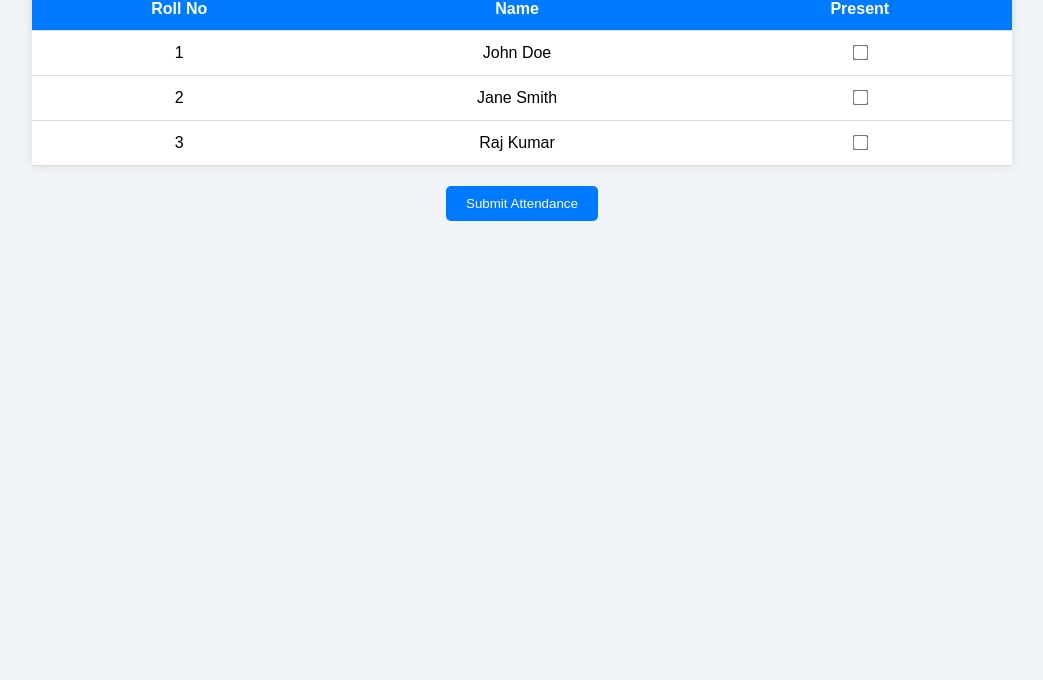
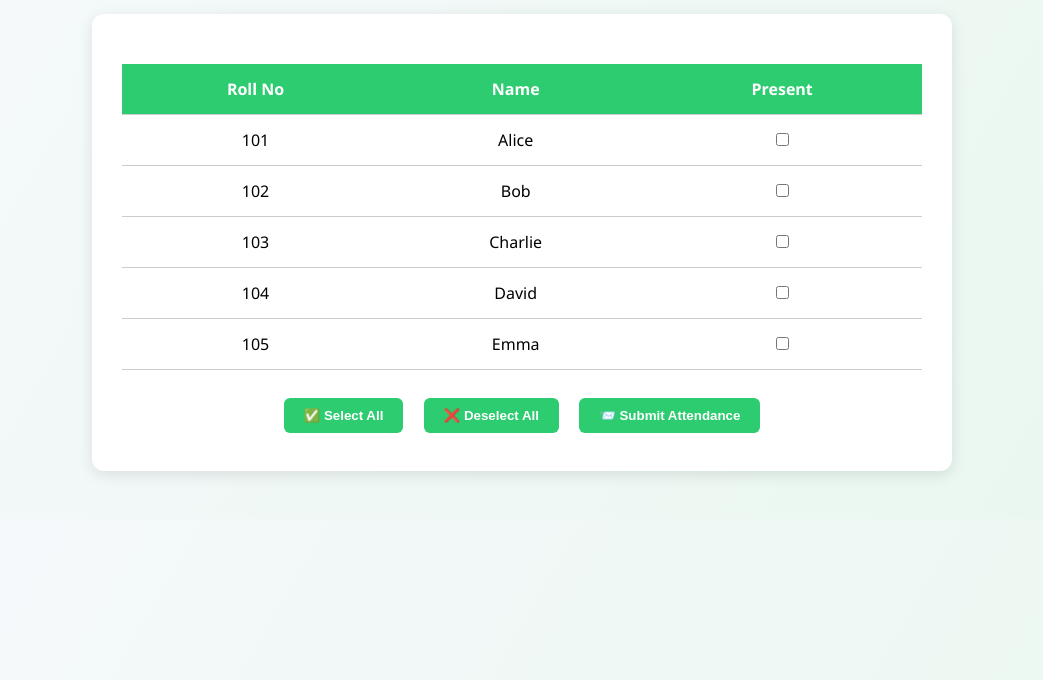
Before and after one commit to PonKathir-M/Student_Attendance, a plain HTML site: page index.html in a window 1280 px wide. Shown: the part 120-800 px from the top of the page, without its empty margins (118-1161 px from the left). Drawn offline with Linux system fonts and the light colour scheme.

Commit message:
Update index.html

```diff
--- a/index.html
+++ b/index.html
@@ -1,56 +1,69 @@
 <!DOCTYPE html>
 <html lang="en">
 <head>
-  <meta charset="UTF-8">
+  <meta charset="UTF-8" />
+  <meta name="viewport" content="width=device-width, initial-scale=1.0"/>
   <title>Student Attendance</title>
   <style>
     body {
-      font-family: Arial, sans-serif;
-      background: #f0f4f8;
-      padding: 20px;
+      font-family: "Segoe UI", sans-serif;
+      background: linear-gradient(120deg, #f6f9fc, #e9f7ef);
+      padding: 40px;
     }
     h1 {
       text-align: center;
-      color: #333;
+      color: #2c3e50;
+    }
+    form {
+      max-width: 800px;
+      margin: auto;
+      background: #fff;
+      padding: 30px;
+      border-radius: 12px;
+      box-shadow: 0 4px 15px rgba(0, 0, 0, 0.1);
     }
     table {
-      width: 80%;
-      margin: 0 auto;
+      width: 100%;
       border-collapse: collapse;
-      background: white;
-      box-shadow: 0 0 10px rgba(0,0,0,0.1);
+      margin-top: 20px;
     }
     th, td {
-      padding: 12px;
+      padding: 14px;
       text-align: center;
-      border-bottom: 1px solid #ddd;
+      border-bottom: 1px solid #ccc;
     }
     th {
-      background-color: #007BFF;
-      color: white;
+      background: #2ecc71;
+      color: #fff;
     }
-    input[type="checkbox"] {
-      transform: scale(1.2);
+    tr:hover {
+      background: #f1f1f1;
+    }
+    .btn-group {
+      text-align: center;
+      margin-top: 20px;
     }
     button {
-      display: block;
-      margin: 20px auto;
       padding: 10px 20px;
-      background: #007BFF;
+      margin: 8px;
+      border: none;
+      border-radius: 6px;
+      background: #2ecc71;
       color: white;
-      border: none;
+      font-weight: bold;
       cursor: pointer;
-      border-radius: 5px;
+      transition: background 0.3s;
     }
     button:hover {
-      background: #0056b3;
+      background: #27ae60;
+    }
+    .present {
+      background-color: #d4edda !important;
     }
   </style>
 </head>
 <body>
-
-  <h1>Student Attendance Sheet</h1>
-
+  <h1>📋 Student Attendance Form</h1>
   <form id="attendanceForm">
     <table>
       <thead>
@@ -61,41 +74,19 @@
         </tr>
       </thead>
       <tbody>
-        <tr>
-          <td>1</td>
-          <td>John Doe</td>
-          <td><input type="checkbox" name="attendance1"></td>
-        </tr>
-        <tr>
-          <td>2</td>
-          <td>Jane Smith</td>
-          <td><input type="checkbox" name="attendance2"></td>
-        </tr>
-        <tr>
-          <td>3</td>
-          <td>Raj Kumar</td>
-          <td><input type="checkbox" name="attendance3"></td>
-        </tr>
-        <!-- Add more rows as needed -->
+        <tr><td>101</td><td>Alice</td><td><input type="checkbox"/></td></tr>
+        <tr><td>102</td><td>Bob</td><td><input type="checkbox"/></td></tr>
+        <tr><td>103</td><td>Charlie</td><td><input type="checkbox"/></td></tr>
+        <tr><td>104</td><td>David</td><td><input type="checkbox"/></td></tr>
+        <tr><td>105</td><td>Emma</td><td><input type="checkbox"/></td></tr>
       </tbody>
     </table>
-
-    <button type="submit">Submit Attendance</button>
+    <div class="btn-group">
+      <button type="button" id="selectAll">✅ Select All</button>
+      <button type="button" id="deselectAll">❌ Deselect All</button>
+      <button type="submit">📨 Submit Attendance</button>
+    </div>
   </form>
-
-  <script>
-    document.getElementById("attendanceForm").addEventListener("submit", function(e) {
-      e.preventDefault();
-      const rows = document.querySelectorAll("tbody tr");
-      let report = "";
-      rows.forEach((row, index) => {
-        const name = row.cells[1].textContent;
-        const checked = row.querySelector("input").checked;
-        report += `${name} is ${checked ? "Present" : "Absent"}\n`;
-      });
-      alert(report); // Replace with backend submission if needed
-    });
-  </script>
-
+  <script src="attendance_backend.js"></script>
 </body>
 </html>
```
